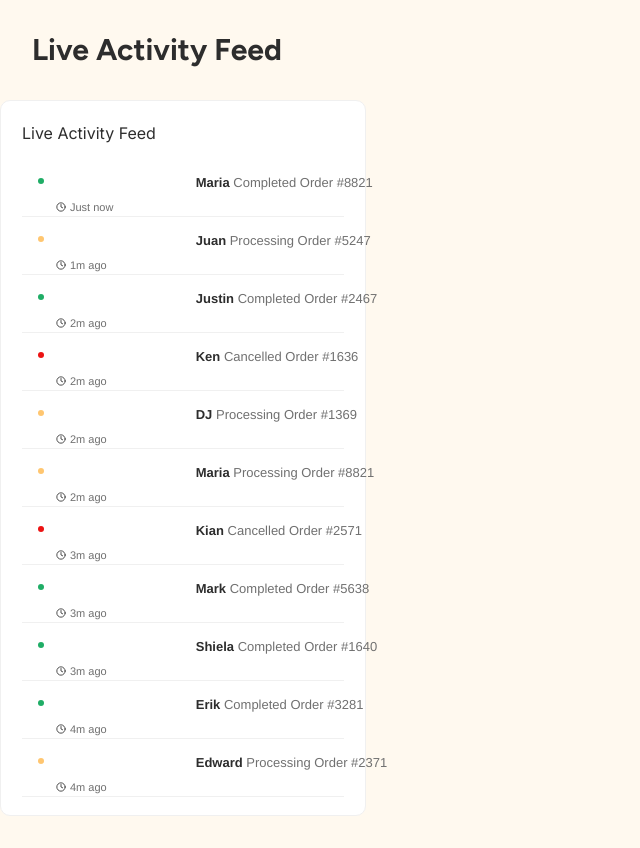
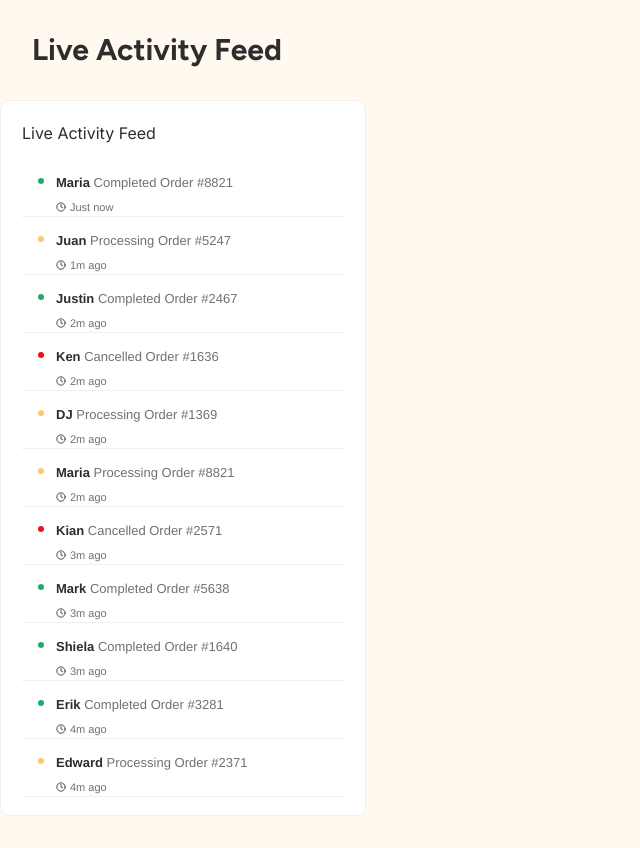
Before and after one commit to ShanRaboy11/Qios, a Next.js app: page /1/dashboard in a window 1280 px wide. Shown: the whole page, without its empty margins (0-640 px from the left). Built offline with nearby package versions, Linux system fonts and the light colour scheme.

Commit message:
style(ui)-align text elements - Alegrid

```diff
--- a/src/components/organisms/LiveActivityFeed.tsx
+++ b/src/components/organisms/LiveActivityFeed.tsx
@@ -92,7 +92,7 @@ export const LiveActivityFeed = (): JSX.Element => {
             </div>
             <div className="flex flex-col w-[198px] h-[45px] items-start gap-1 relative">
               <div className="flex h-6 items-start justify-around pl-0 pr-[477.48px] py-0 relative self-stretch w-full">
-                <div className="relative w-[186.52px] h-6 mr-[-466.00px]">
+                <div className="relative w-[186.52px] h-6 mr-">
                   <p className="absolute top-0.5 left-0 [font-family:'Inter-SemiBold',Helvetica] font-normal text-transparent text-[13px] tracking-[0] leading-[19.5px] whitespace-nowrap">
                     <span className="font-semibold text-[#2d2d2d]">
                       {item.name}{" "}
```
